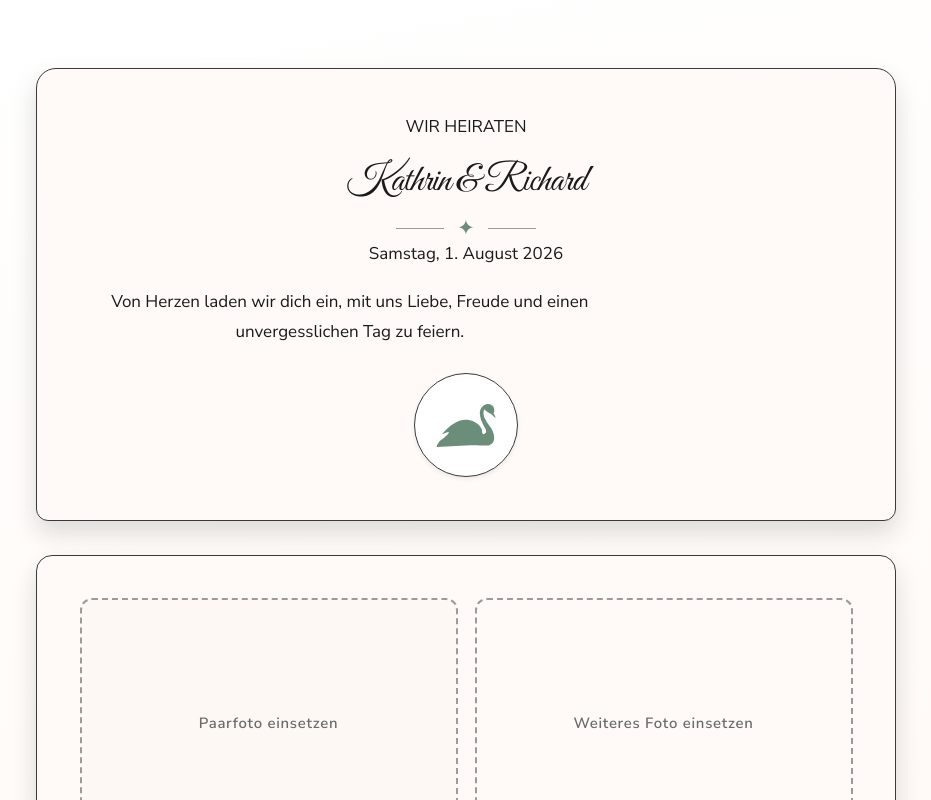
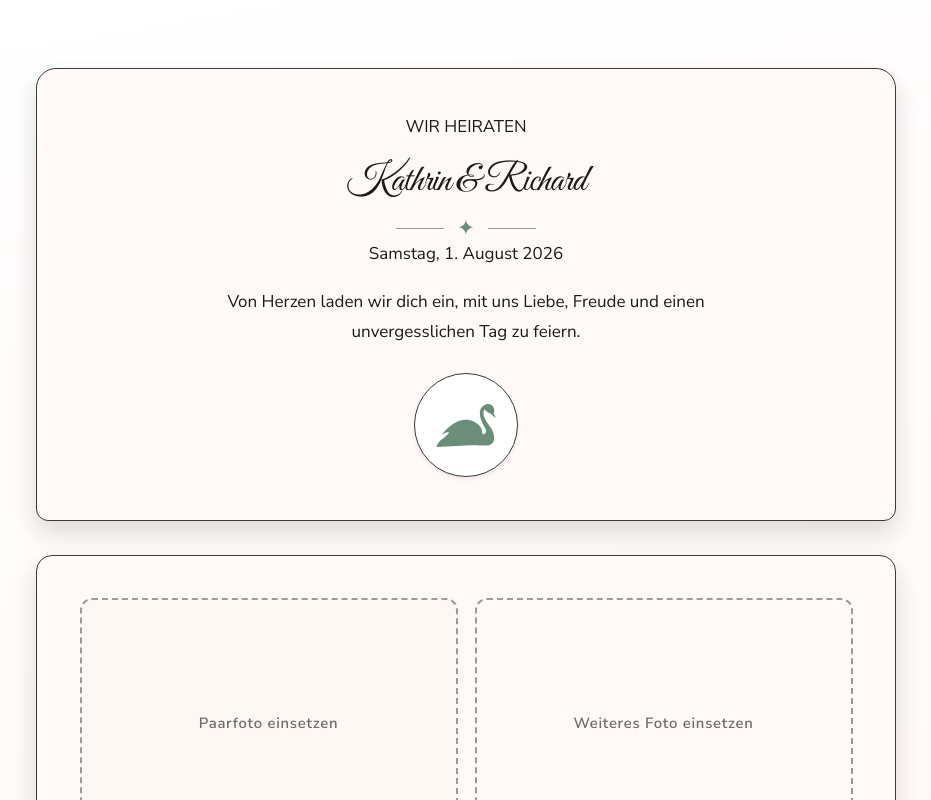
Before and after one commit to derdampflok/hochzeit-kathrin, a React (Vite) app: page / in a window 1280 px wide. Shown: the top 800 px of the page, without its empty margins (174-1105 px from the left). Built offline with nearby package versions, Linux system fonts and the light colour scheme.

Commit message:
align hero section, scroll to submit error message

```diff
--- a/src/components/HeroSection.scss
+++ b/src/components/HeroSection.scss
@@ -5,6 +5,9 @@
   // Card styling is inherited from Card component
   text-align: center;
   position: relative;
+  display: flex;
+  align-items: center;
+  justify-content: center;
 
   // Remove inherited padding to control it here
   padding: ds.$card-padding-desktop;
--- a/src/components/RsvpSection.tsx
+++ b/src/components/RsvpSection.tsx
@@ -1,4 +1,4 @@
-import { useState, type ChangeEvent, type FormEvent } from 'react'
+import { useEffect, useRef, useState, type ChangeEvent, type FormEvent } from 'react'
 import { Card } from './Card'
 import { CardContent } from './CardContent'
 import './RsvpSection.scss'
@@ -24,6 +24,14 @@ function RsvpSection() {
   const [submitError, setSubmitError] = useState(false)
   const [formErrors, setFormErrors] = useState<FormErrors>({})
   const [hasDietaryRestrictions, setHasDietaryRestrictions] = useState(false)
+
+  const submitErrorRef = useRef<HTMLDivElement>(null)
+
+  useEffect(() => {
+    if (submitError && submitErrorRef) {
+      submitErrorRef.current?.scrollIntoView({ behavior: "smooth" })
+    }
+  }, [submitError])
 
   const clearFieldError = (field: keyof FormErrors) => {
     setFormErrors((previousErrors) => {
@@ -200,7 +208,7 @@ function RsvpSection() {
               </button>
 
               {submitError && (
-                <div className="rsvp__submit-error" role="alert">
+                <div className="rsvp__submit-error" role="alert" ref={submitErrorRef}>
                   <span className="rsvp__submit-error-icon" aria-hidden="true">
                     ⚠️
                   </span>
```
